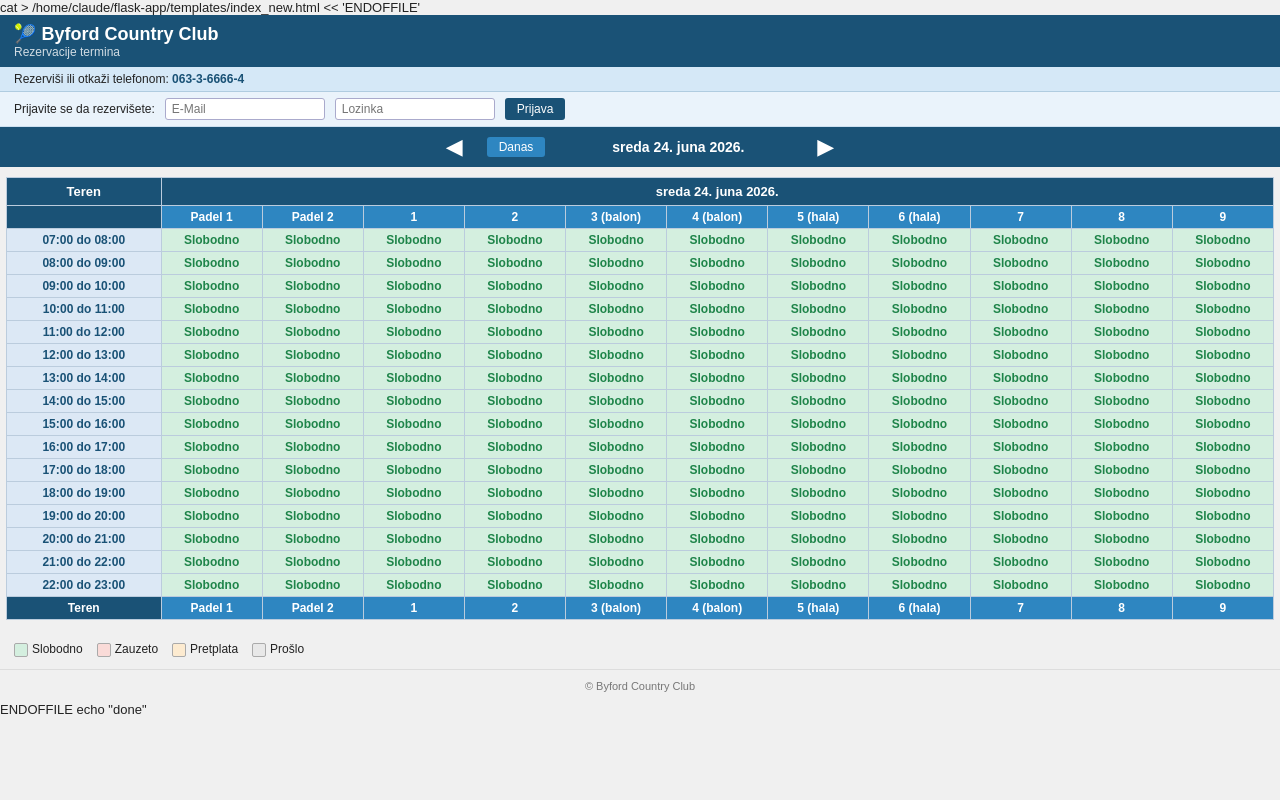
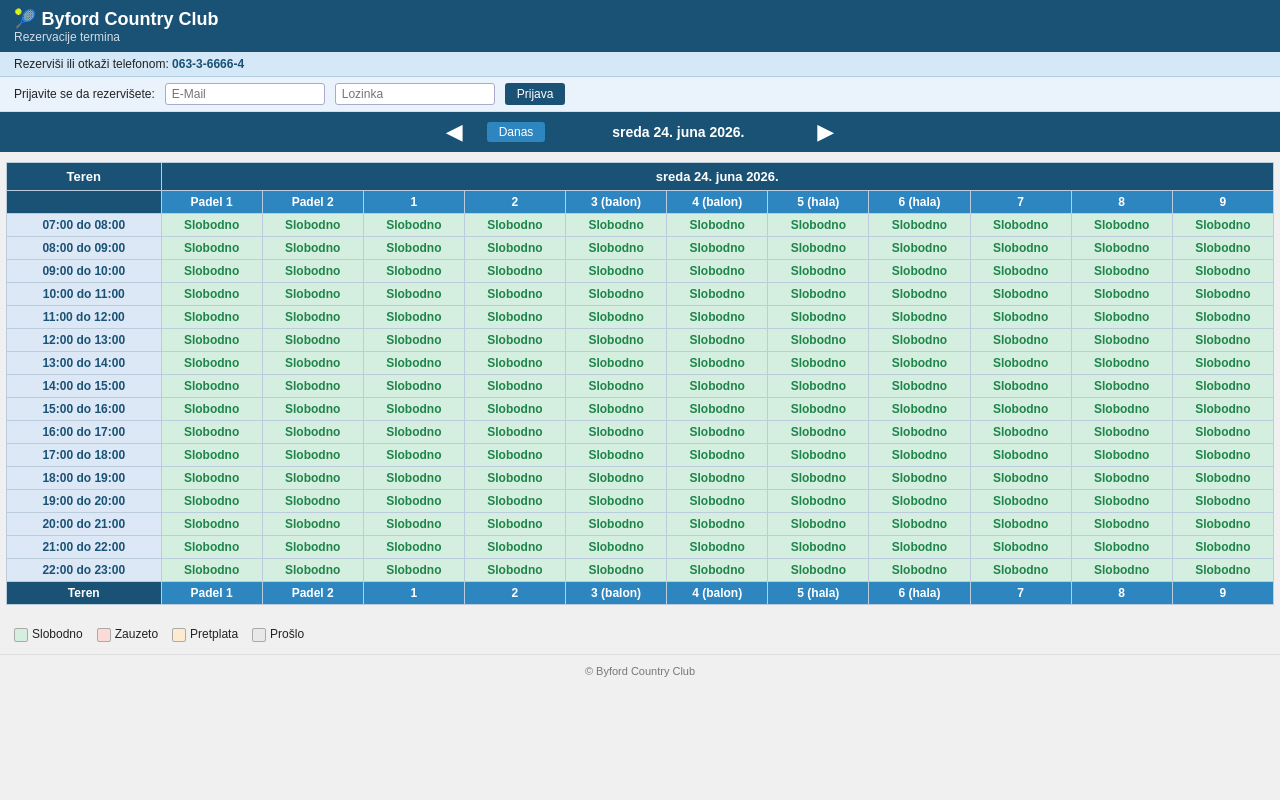
Before and after one commit to nemanjavlajkovic/rezervacije, a Flask app: page / in a window 1280 px wide. Run offline with Flask 3, Linux system fonts and the light colour scheme.

Commit message:
Update index.html

```diff
--- a/templates/index.html
+++ b/templates/index.html
@@ -1,4 +1,3 @@
-cat > /home/claude/flask-app/templates/index_new.html << 'ENDOFFILE'
 <!DOCTYPE html>
 <html lang="sr-Latn">
 <head>
@@ -478,5 +477,3 @@ document.addEventListener('click',function(e){
 </script>
 </body>
 </html>
-ENDOFFILE
-echo "done"
```
